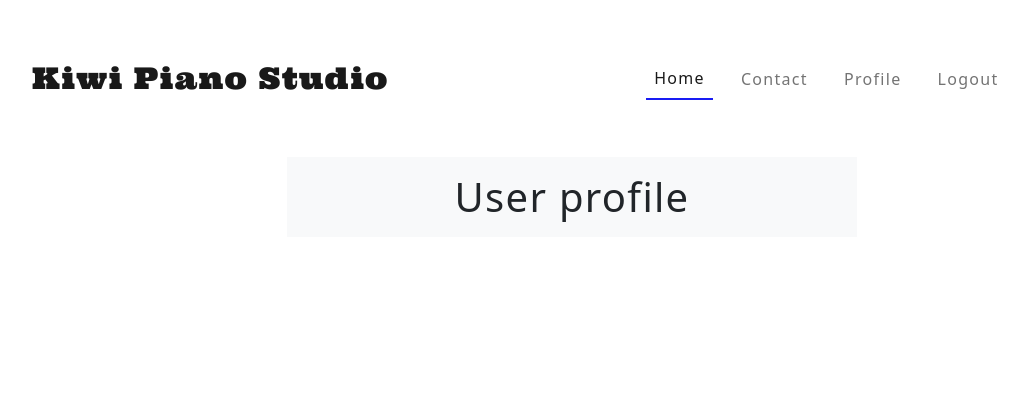
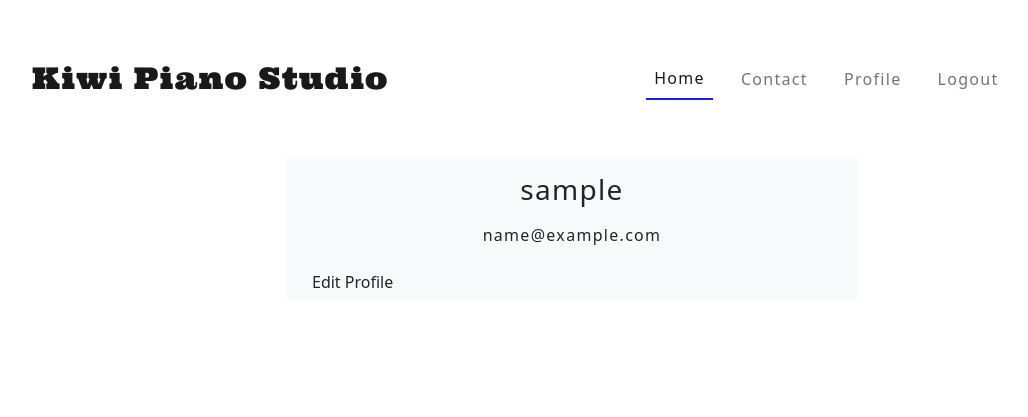
Before and after one commit to PeterLourens/kiwipiano, a Django app: page /profile/ in a window 1280 px wide. Shown: the top 417 px of the page, without its empty margins (68-1096 px from the left). Run offline with Django 3.2, Linux system fonts and the light colour scheme; the visitor is signed in with stand-in values (Sample User, id 1).

Commit message:
Register profile in admin site & create profile.html

```diff
--- a/kiwipiano/settings.py
+++ b/kiwipiano/settings.py
@@ -160,6 +160,7 @@ STATIC_ROOT = os.path.join(BASE_DIR, 'staticfiles')
 #STATICFILES_STORAGE = 'whitenoise.storage.CompressedManifestStaticFilesStorage'
 
 MEDIA_URL = '/media/'
+MEDIA_ROOT = os.path.join(BASE_DIR, 'media')
 DEFAULT_FILE_STORAGE = 'cloudinary_storage.storage.MediaCloudinaryStorage'
 
 # Default primary key field type
--- a/templates/accounts/profile.html
+++ b/templates/accounts/profile.html
@@ -2,16 +2,44 @@
 
 {% block content %}
 
-<main class="register-container container">
-    <div class="row align-items-center justify-content-center">
+<main class="profile-container container">
+    <div class="row justify-content-center">
         <div class="col-md-6 bg-light">
+            <div class="row">
+                <img class="user-profile-img" src="{{ user.profile.image.url }}" alt="">
 
+            </div>
 
-            <div class="text-center">
-                <h1 class="my-3">User profile</h1>
+            <div class="row text-center">
+                <h3 class="my-3">{{ user.username }}</h3>
+                <p>{{ user.email }}</p>
+            </div>
+            <div class="row">
+                <div class="col-12">
+                    <button class="btn" id="edit-btn">Edit Profile</button>
+                </div>
             </div>
 
         </div>
+        <!-- <div class="col-md-5 border-right">
+            <div class="py-5">
+                <div class="d-flex align-items-center">
+                    <h3>Profile</h3>
+                </div>
+                <div class="row mt-2">
+                    <div class="col-md-6">
+                        <label class="labels">First name</label>
+                        <input type="text" class="form-control" placeholder="firstname" value="firstname">
+
+                    </div>
+                    <div class="col-md-6">
+                        <label class="labels">Last name</label>
+                        <input type="text" class="form-control" value="lastname" placeholder="lastname">
+                    </div>
+                </div>
+            </div>
+
+        </div> -->
     </div>
 </main>
 
```
Also changed, not shown: booking/admin.py (+12 -1 lines).
